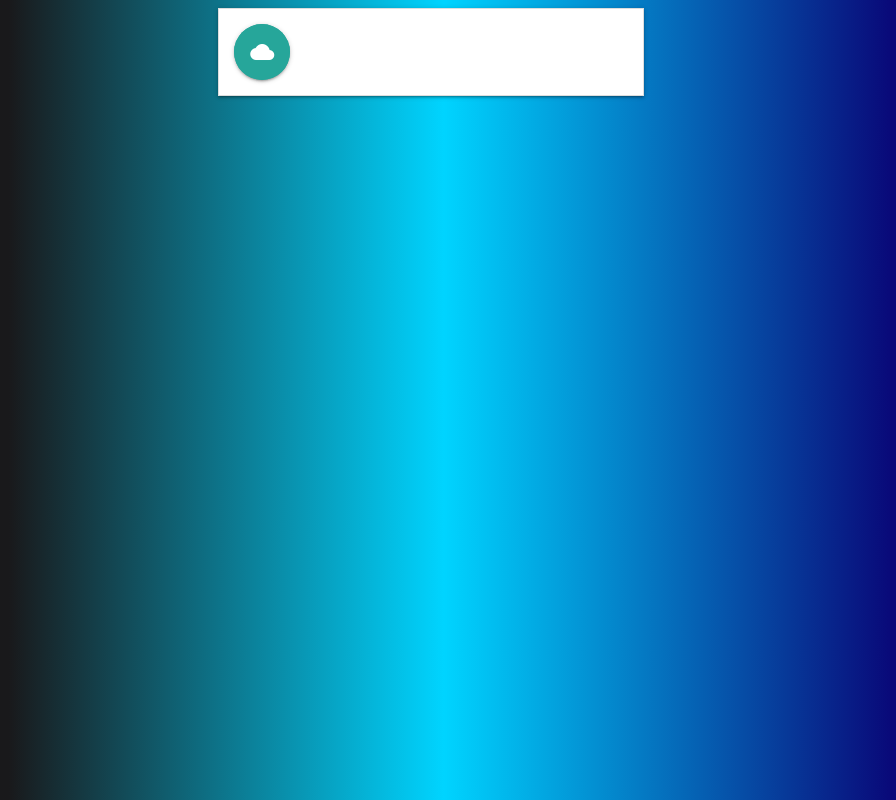
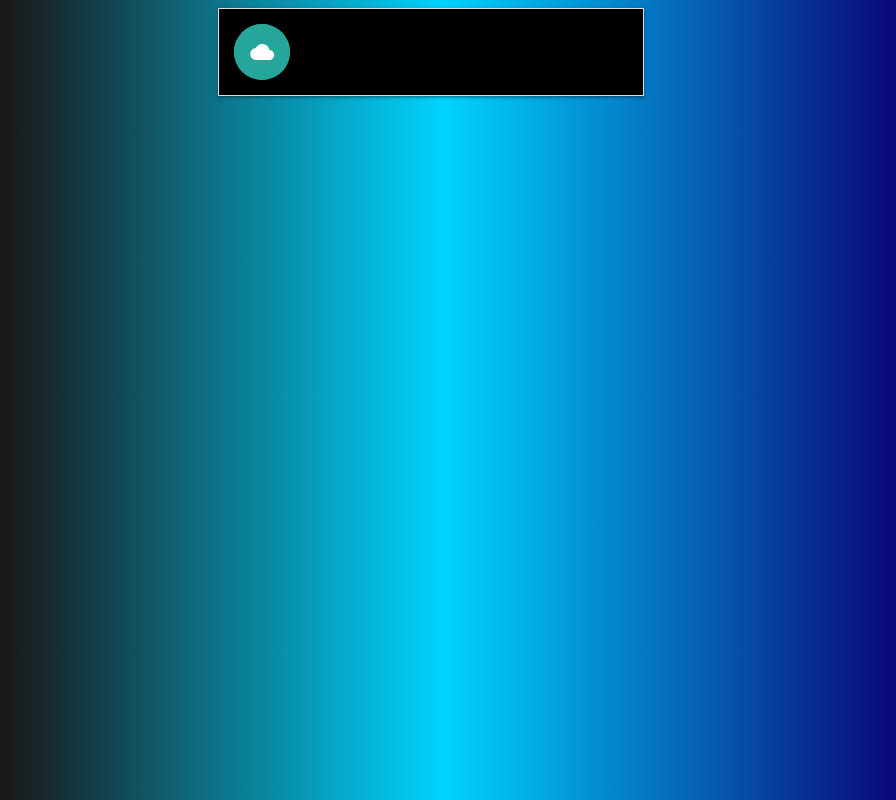
Before and after one commit to dinostagno/Kepler-1b, a plain HTML site: page index.html in a window 1280 px wide. Shown: the whole page, without its empty margins (209-1105 px from the left). Drawn offline with Linux system fonts and the light colour scheme.

Commit message:
Update style.css

```diff
--- a/css/style.css
+++ b/css/style.css
@@ -8,3 +8,6 @@ body{
 #modal1{
     overflow-x: visible;
 }
+.collapsible-header {
+    background: black;
+}
```
